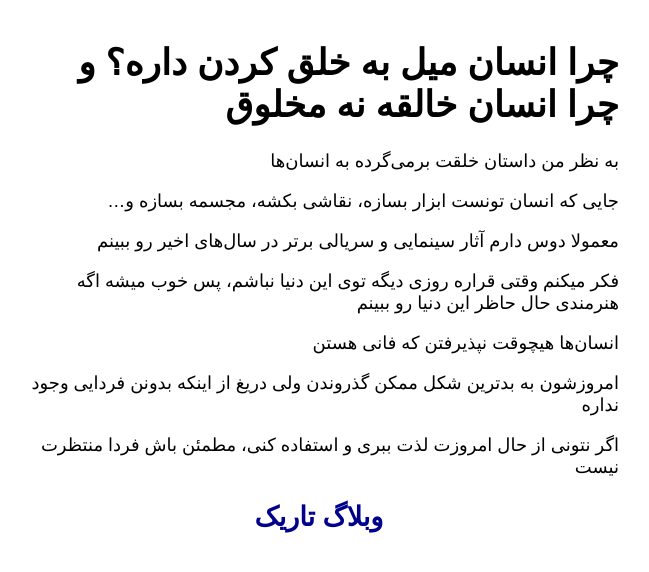
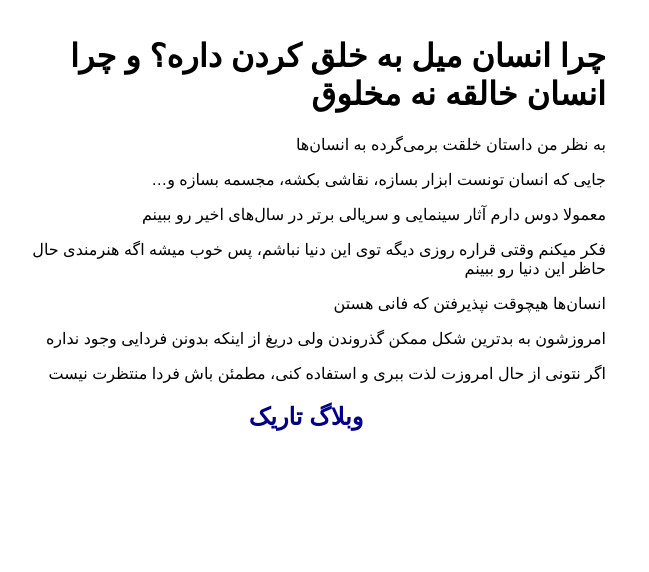
Before and after one commit to darkblog/darkblog.github.io, a Jekyll site: the page built from _posts/2024-7-3-8.md, in a window 1280 px wide. Shown: the top 572 px of the page, without its empty margins (438-1087 px from the left). Built offline with Jekyll 4.4.1, drawn with Linux system fonts in a browser that asks for light colours.

Commit message:
Update post.html

```diff
--- a/_layouts/post.html
+++ b/_layouts/post.html
@@ -7,7 +7,7 @@ layout: compress
 <head>
 <title>{{ page.title }}</title>
 <meta name="viewport" content="width=device-width">
-<style>body{font-family:sans-serif;font-size:large;margin:auto;padding:1em;max-width:600px}a{text-decoration:none;color:darkblue}.center{text-align:center}</style>
+<style>body{font-family:sans-serif;margin:auto;padding:1em;max-width:600px}a{text-decoration:none;color:darkblue}.center{text-align:center}</style>
 </head>
 <body>
 <h1>{{ page.title }}</h1>
```
